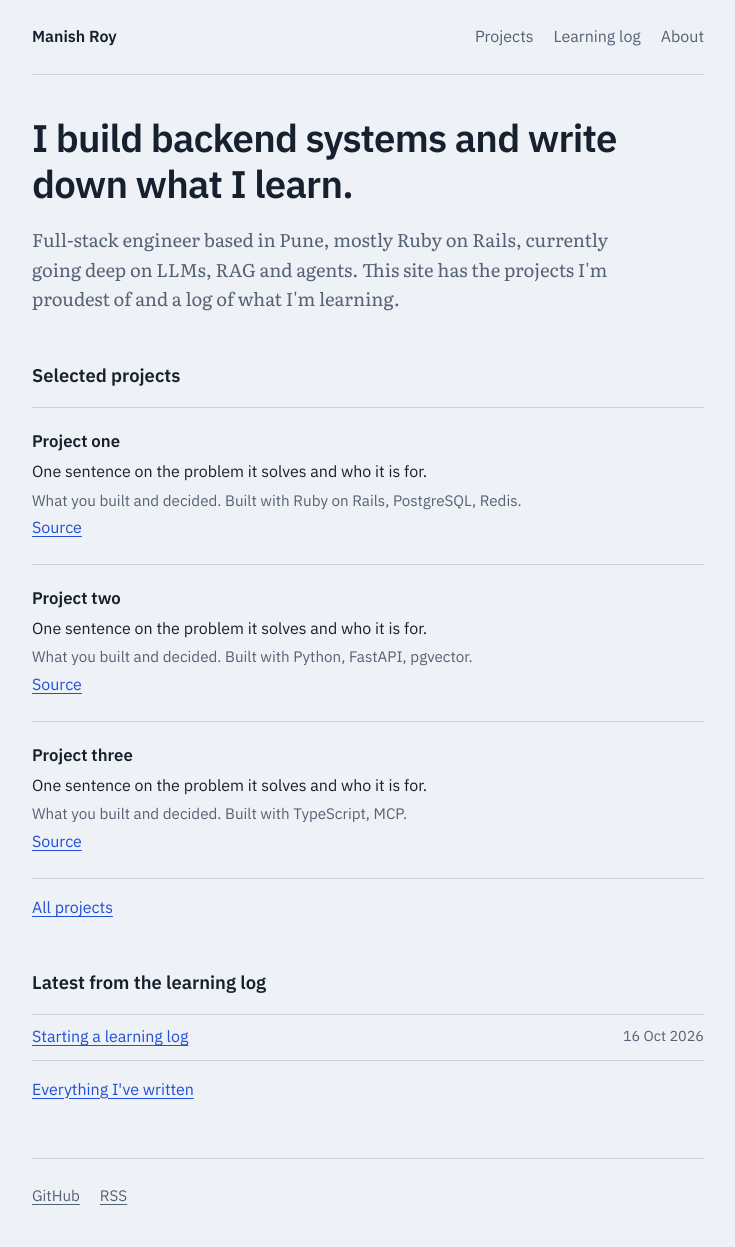
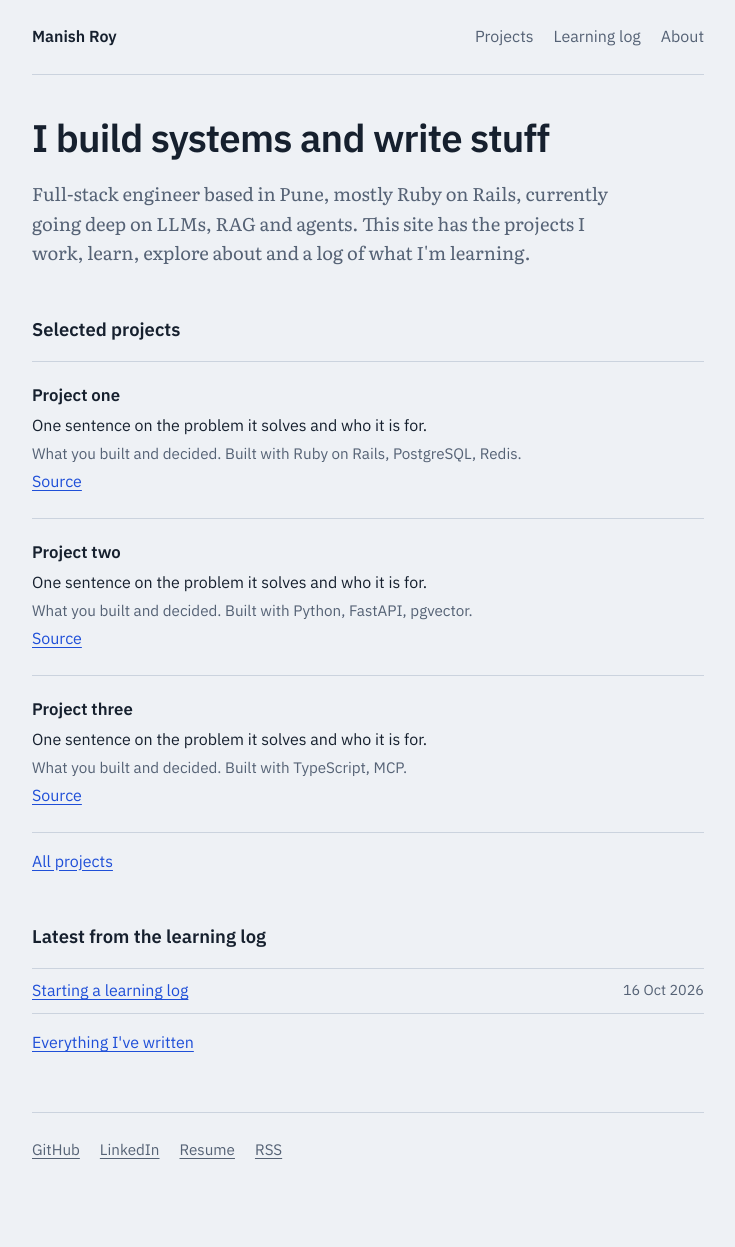
Before and after one commit to ManVTish/ManVTish.github.io, a Jekyll site: the page built from index.md, in a window 1280 px wide. Shown: the whole page, without its empty margins (272-1007 px from the left). Built offline with Jekyll 4.4.1, drawn with Linux system fonts in a browser that asks for light colours; after the commit the page ends 1201 px from its top, so only the background shows below that.

Commit message:
updated config & tweaked index

```diff
--- a/_config.yml
+++ b/_config.yml
@@ -3,8 +3,8 @@ description: Backend-leaning full-stack engineer. Projects and a public learning
 url: https://manvtish.github.io
 author: Manish Roy
 github_username: ManVTish
-linkedin_url: ""        # add your LinkedIn URL
-resume_url: ""          # e.g. /assets/resume.pdf
+linkedin_url: https://www.linkedin.com/in/rmanishankar        # add your LinkedIn URL
+resume_url: https://github.com/ManVTish/repho/blob/main/resume_manishroy_v3.docx          # e.g. /assets/resume.pdf
 permalink: /blog/:year/:month/:title/
 plugins:
   - jekyll-feed
--- a/index.md
+++ b/index.md
@@ -3,8 +3,8 @@ layout: default
 title: Manish Roy
 ---
 <section class="intro">
-  <h1>I build backend systems and write down what I learn.</h1>
-  <p>Full-stack engineer based in Pune, mostly Ruby on Rails, currently going deep on LLMs, RAG and agents. This site has the projects I'm proudest of and a log of what I'm learning.</p>
+  <h1>I build systems and write stuff</h1>
+  <p>Full-stack engineer based in Pune, mostly Ruby on Rails, currently going deep on LLMs, RAG and agents. This site has the projects I work, learn, explore about and a log of what I'm learning.</p>
 </section>
 
 <section>
```
